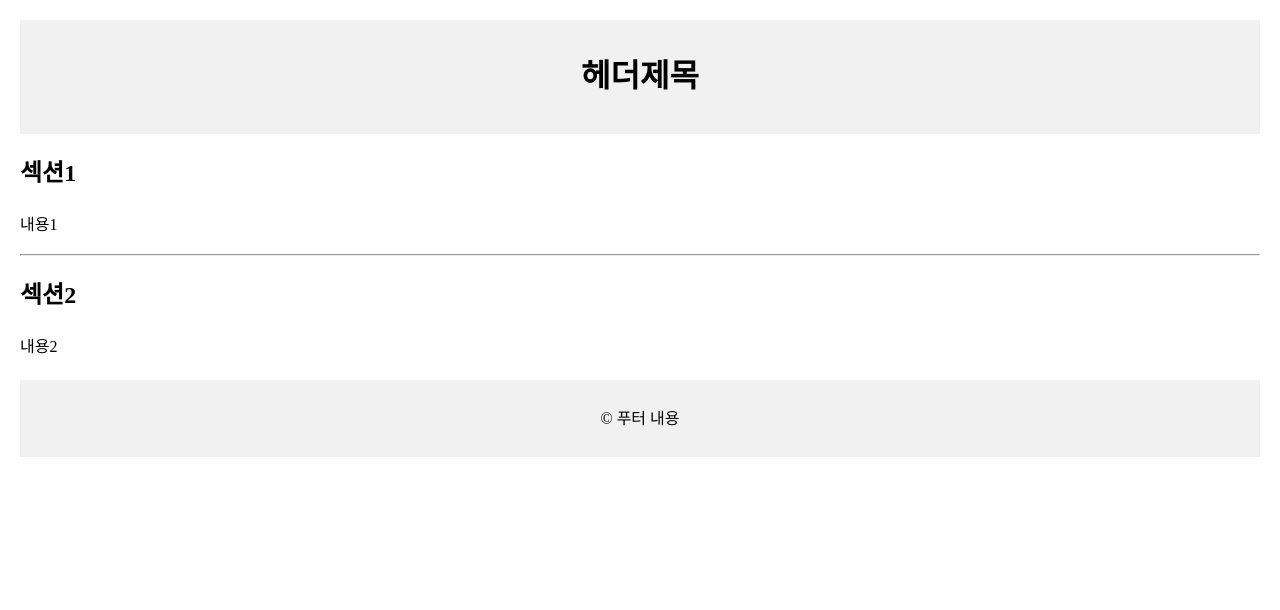
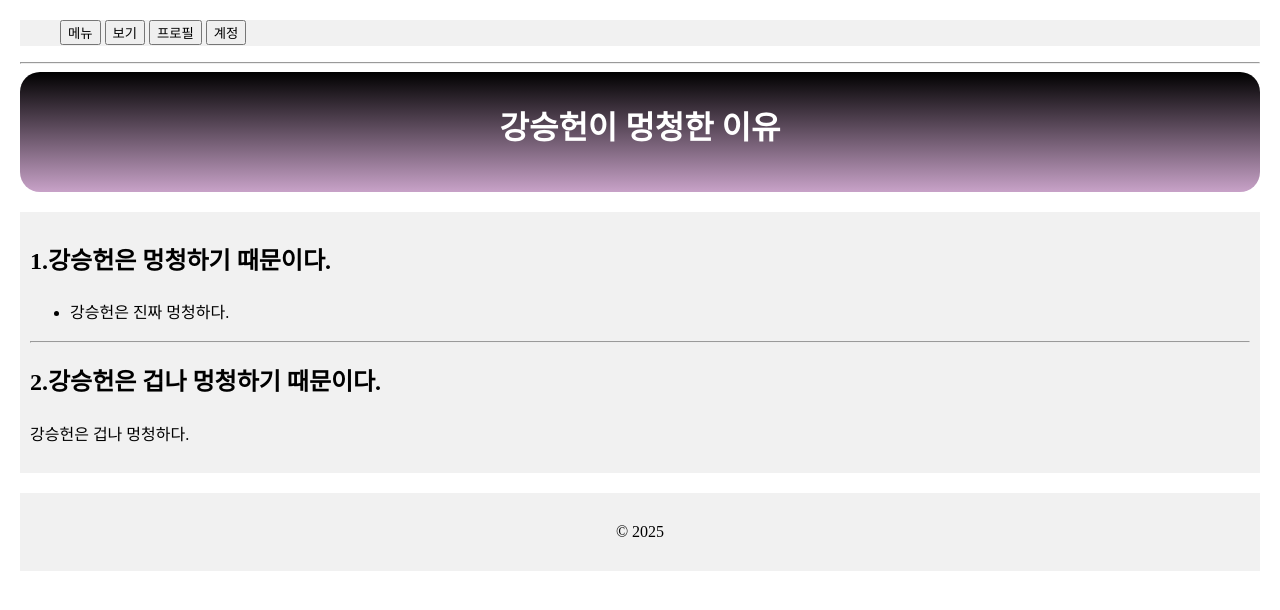
Before and after one commit to beepbeepiscute/testsever, a plain HTML site: page index.html in a window 1280 px wide. Drawn offline with Linux system fonts and the light colour scheme.

Commit message:
강승헌은 멍청하다

```diff
--- a/index.html
+++ b/index.html
@@ -11,36 +11,51 @@
             margin: 20px;
         }
         header {
+            background-image:linear-gradient(to bottom,#000000,#C8A2C8 );
+            padding: 10px;
+            height:100px;
+            text-align: center;
+            border-radius: 20px;
+            color:white
+        }
+        main{
+            margin-top: 20px;
             background-color: #f1f1f1;
             padding: 10px;
-            text-align: center;
         }
-        main{margin-top: 20px;}
         footer{
             margin-top: 20px;
             padding:10px;
             background-color: #f1f1f1;
             text-align: center;
         }
+        menu{
+            background-color: #f1f1f1;
+
+        }
     </style>
 </head>
 <body>
-    <header> <h1>헤더제목</h1> </header>
+    <menu> <button>메뉴</button> <button>보기</button> <button>프로필</button> <button>계정</button></menu>
+    <hr>
+    <header> <h1>강승헌이 멍청한 이유 </h1> </header>
 
     <main>
         <section>
-            <h1> 섹션1</h1>
-            <p>내용1</p>
+            <h1> 1.강승헌은 멍청하기 때문이다.</h1>
+            <ul>
+                <li><p>강승헌은 진짜 멍청하다.</p></li>
+            </ul>
         </section>
         <hr>
         <section>
-            <h1> 섹션2</h1>
-            <p>내용2</p>
+            <h1>2.강승헌은 겁나 멍청하기 때문이다.</h1>
+            <p>강승헌은 겁나 멍청하다.</p>
         </section>
     </main>
     <footer>
         <p> &copy;
-            푸터 내용
+            2025
         </p>
     </footer>
 </body>
```
